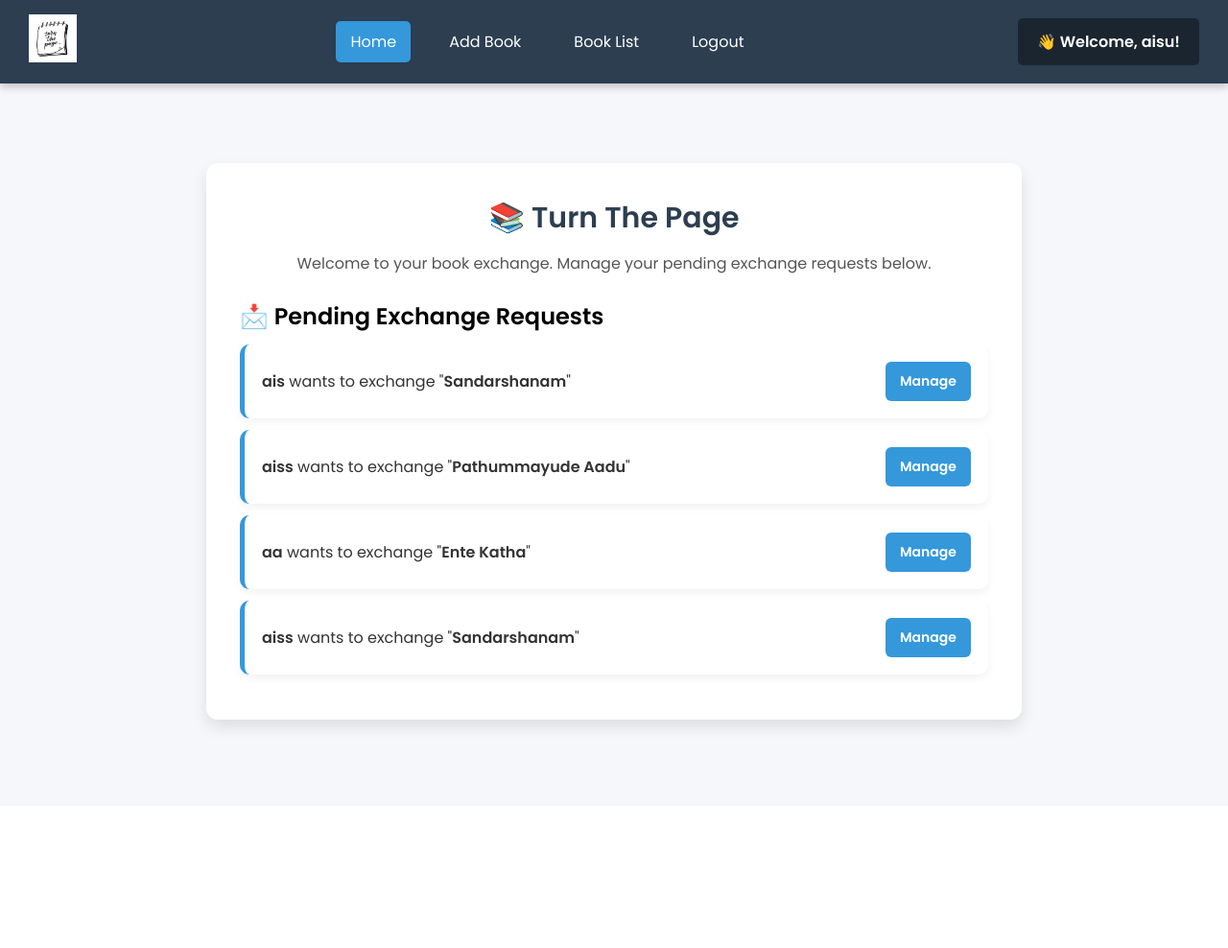
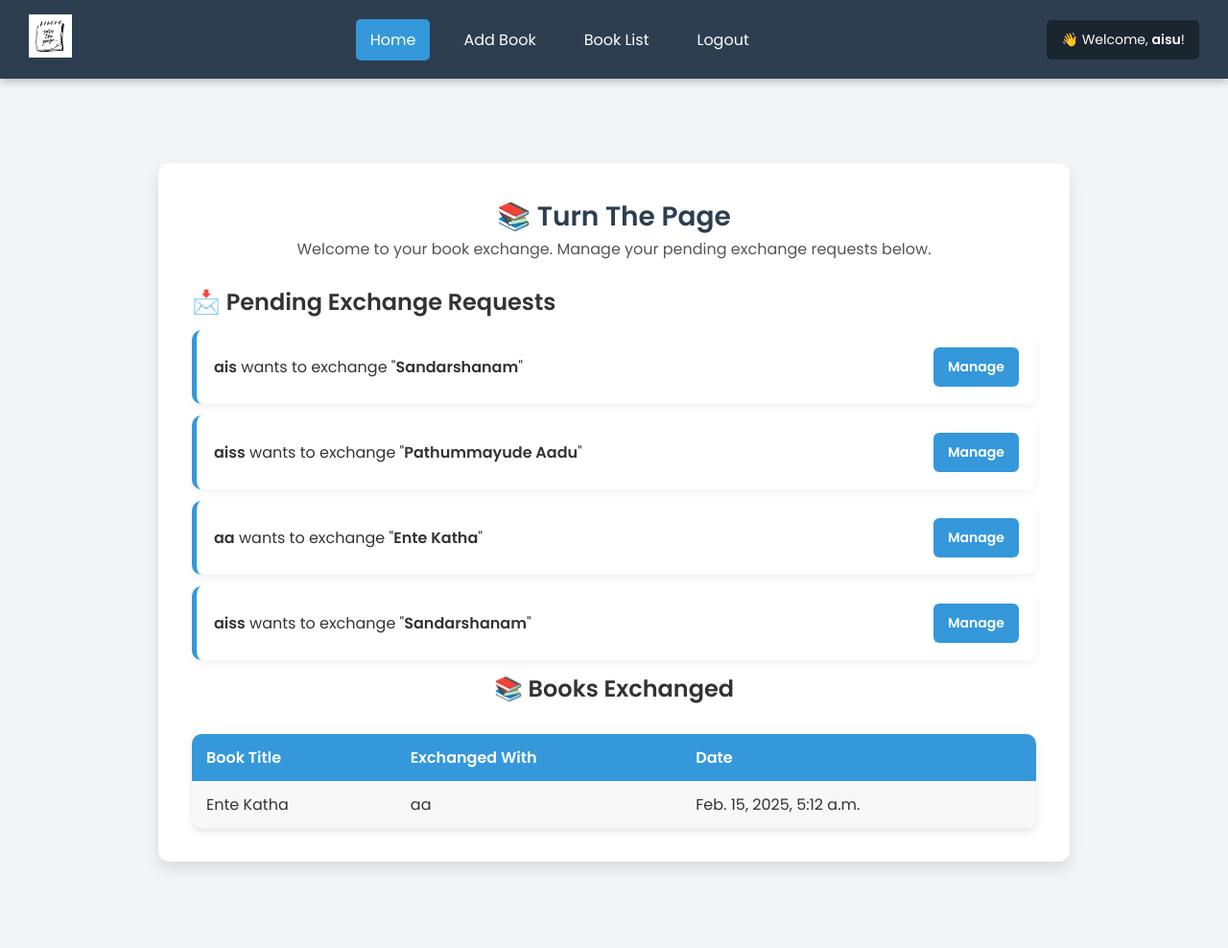
Before and after one commit to Aiswarya2316/Turn-the-Page, a Django app: page /buyerhome/ in a window 1280 px wide. Shown: the whole page at 96% size. Before the commit the page ends 767 px from the top, so only its background shows below. Run offline with Django 5.2, Linux system fonts and the light colour scheme; a user stored in the database is signed in; data comes from the database, SQL or seed files in the repository; both versions use the stored data as it was after the commit.

Commit message:
completed

```diff
--- a/project/app/urls.py
+++ b/project/app/urls.py
@@ -12,5 +12,7 @@ urlpatterns=[
     path('add_book/', views.add_book, name='add_book'),
     path('manage/<int:request_id>/', views.manage_exchange_request, name='manage_exchange'),
     path('admin-dashboard/', views.admin_dashboard, name='admin_dashboard'),
+    path('buy/<int:book_id>/', views.buy_book, name='buy_book'),
+    path('payment-success/', views.payment_success, name='payment_success'),
 
 ]
--- a/project/app/views.py
+++ b/project/app/views.py
@@ -102,26 +102,54 @@ def user_logout(request):
 # ------------------------------------buyer session--------------------------------------------------#
 from django.contrib.auth.decorators import login_required
 from django.shortcuts import render
+from django.db.models import Q  # ✅ Import Q for OR filtering
 from .models import ExchangeRequest
 
 @login_required
 def buyerhome(request):
     pending_requests = ExchangeRequest.objects.filter(receiver=request.user, status="pending")
+
+    # Get all completed exchanges involving the logged-in user
+    completed_exchanges = ExchangeRequest.objects.filter(
+        Q(requester=request.user) | Q(receiver=request.user),
+        status="completed"
+    )
+
+    # Extract unique exchanged users and books
+    exchanged_users = set()
+    exchanged_books = []
+
+    for exchange in completed_exchanges:
+        if exchange.requester == request.user:
+            exchanged_users.add(exchange.receiver)
+        else:
+            exchanged_users.add(exchange.requester)
+
+        exchanged_books.append({
+            'book': exchange.book,
+            'with_user': exchange.receiver if exchange.requester == request.user else exchange.requester,
+            'date': exchange.created_at
+        })
+
     return render(request, 'buyer/buyerhome.html', {
         'pending_requests': pending_requests,
-        'user_name': request.user.username  # Pass the user's name
+        'user_name': request.user.username,
+        'exchanged_users': exchanged_users,  # Pass exchanged users list
+        'exchanged_books': exchanged_books  # Pass exchanged books list
     })
 
 
 
+
+
+from django.shortcuts import render
+from .models import Book
+
 def book_list(request):
-    query = request.GET.get('q', '')  # Get search query from URL
-    books = Book.objects.filter(available=True)
+    books = Book.objects.all()
+    return render(request, 'buyer/book_list.html', {'books': books})
 
-    if query:
-        books = books.filter(title__icontains=query)  # Search by title (case insensitive)
 
-    return render(request, 'buyer/book_list.html', {'books': books, 'query': query})
 
 
 from django.contrib.auth.models import User
@@ -230,3 +258,24 @@ def admin_dashboard(request):
         'books': books,
         'exchange_requests': exchange_requests
     })
+
+
+from django.shortcuts import render, get_object_or_404, redirect
+from django.contrib import messages
+from .models import Book
+
+# Simulating a payment gateway (Replace this with Razorpay/Stripe)
+def buy_book(request, book_id):
+    book = get_object_or_404(Book, id=book_id)
+
+    if request.method == "POST":
+        # Simulate payment success (Replace with actual gateway logic)
+        book.available = False  # Mark book as sold
+        book.save()
+        messages.success(request, f'Payment successful! You have bought "{book.title}".')
+        return redirect('payment_success')
+
+    return render(request, 'payment.html', {'book': book})
+
+def payment_success(request):
+    return render(request, 'payment_success.html')
--- a/project/templates/buyer/buyerhome.html
+++ b/project/templates/buyer/buyerhome.html
@@ -15,8 +15,9 @@
         }
 
         body {
-            background-color: #F5F7FA;
+            background-color: #F3F4F6;
             padding-top: 80px;
+            color: #333;
         }
 
         /* Navbar */
@@ -34,24 +35,19 @@
         }
 
         .logo img {
-            height: 50px;
+            height: 45px;
         }
 
         .nav-links {
             list-style: none;
             display: flex;
-            gap: 25px;
-        }
-
-        .nav-links li {
-            display: inline;
+            gap: 20px;
         }
 
         .nav-links a {
             text-decoration: none;
             color: white;
             font-size: 16px;
-            font-weight: 500;
             padding: 10px 15px;
             border-radius: 5px;
             transition: 0.3s ease;
@@ -63,16 +59,15 @@
 
         .welcome-message {
             color: white;
-            font-size: 16px;
-            font-weight: bold;
-            padding: 12px 20px;
+            font-size: 14px;
+            padding: 10px 15px;
             background-color: #1A252F;
             border-radius: 5px;
         }
 
         /* Main Container */
         .container {
-            max-width: 850px;
+            max-width: 950px;
             margin: 90px auto;
             background: white;
             padding: 35px;
@@ -82,9 +77,8 @@
         }
 
         h1 {
-            font-size: 30px;
+            font-size: 28px;
             color: #2C3E50;
-            margin-bottom: 12px;
             font-weight: 600;
         }
 
@@ -101,7 +95,7 @@
         }
 
         .request-item {
-            background: #fff;
+            background: white;
             padding: 18px;
             margin: 12px 0;
             border-radius: 10px;
@@ -136,6 +130,30 @@
 
         .manage-btn:hover {
             background-color: #2980B9;
+        }
+
+        /* Exchanged Books Table */
+        .exchange-table {
+            width: 100%;
+            margin-top: 30px;
+            border-collapse: collapse;
+            border-radius: 10px;
+            overflow: hidden;
+            box-shadow: 0px 4px 8px rgba(0, 0, 0, 0.1);
+        }
+
+        .exchange-table th, .exchange-table td {
+            padding: 12px 15px;
+            text-align: left;
+        }
+
+        .exchange-table th {
+            background-color: #3498DB;
+            color: white;
+        }
+
+        .exchange-table tr:nth-child(even) {
+            background-color: #f8f8f8;
         }
 
         /* Responsive */
@@ -211,7 +229,30 @@
             <p>No pending exchange requests.</p>
         {% endif %}
     </div>
+
+    <!-- Books Exchanged Table -->
+    <h2>📚 Books Exchanged</h2>
+    <table class="exchange-table">
+        <tr>
+            <th>Book Title</th>
+            <th>Exchanged With</th>
+            <th>Date</th>
+        </tr>
+        {% for exchange in exchanged_books %}
+        <tr>
+            <td>{{ exchange.book.title }}</td>
+            <td>{{ exchange.with_user.username }}</td>
+            <td>{{ exchange.date }}</td>
+        </tr>
+        {% empty %}
+        <tr>
+            <td colspan="3">No books exchanged yet.</td>
+        </tr>
+        {% endfor %}
+    </table>
 </div>
+
+
 
 </body>
 </html>
```
Also changed, not shown: project/templates/buyer/book_details.html (+24 -4 lines), project/templates/buyer/book_list.html (+29 -46 lines), project/templates/buyer/manage_exchange.html (+97 -14 lines), project/templates/payment.html (added, +44 -0 lines), project/templates/payment_success.html (added, +39 -0 lines), project/db.sqlite3.
